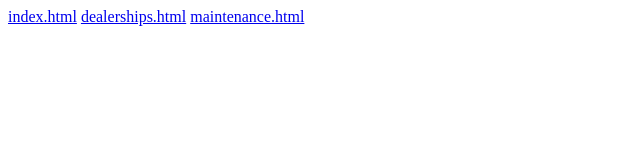
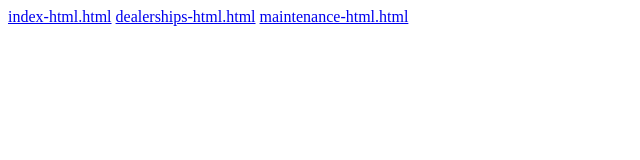
Before and after one commit to AbdullahHassan81/AbdullahHassan81.github.io, a plain HTML site: page index.html in a window 1280 px wide. Shown: the whole page, without its empty margins (0-640 px from the left). Drawn offline with Linux system fonts and the light colour scheme.

Commit message:
Update index.html

```diff
--- a/index.html
+++ b/index.html
@@ -1,7 +1,7 @@
 <html>
   <!-- This should be the page header -->
 
-<a href="M8TI/">index.html</a>
-<a href="M8TI/">dealerships.html</a>
-<a href="M8TI/">maintenance.html</a>
+<a href="Images/">index-html.html</a>
+<a href="Images/">dealerships-html.html</a>
+<a href="Images/">maintenance-html.html</a>
 </html>
```
